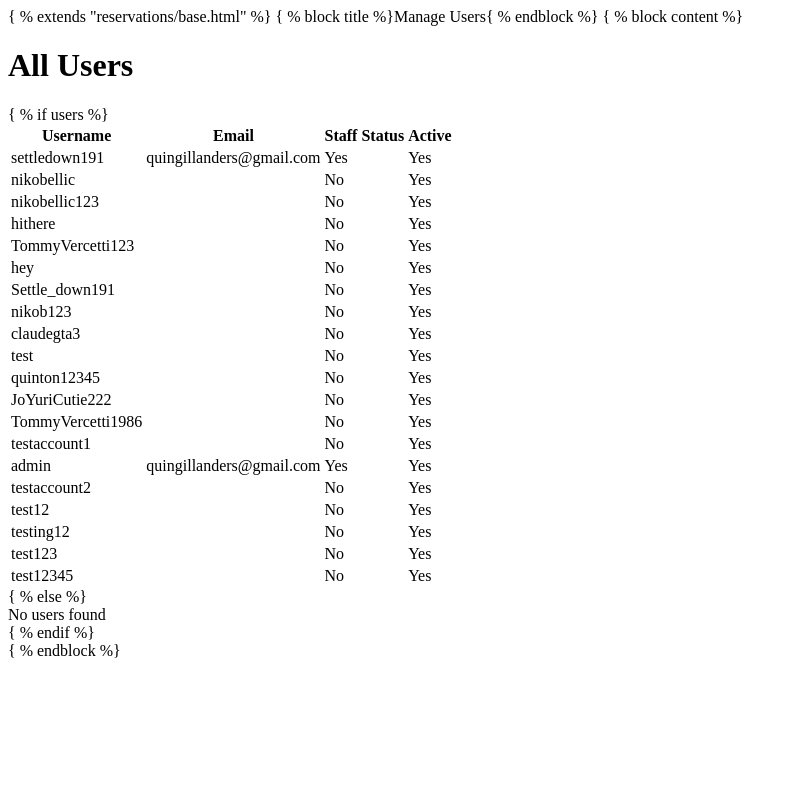
After one commit to quintongillanders/7420Assignment1, a Django app: template room_reservation/reservations/templates/reservations/user_list.html in a window 1280 px wide. The commit adds this page. Shown: the whole page, without its empty margins (0-796 px from the left). Run offline with Django 5.2, Linux system fonts and the light colour scheme; the template is opened without the code that fills it: values that come from a table or form of the project are taken from there, others are empty; data comes from the database, SQL or seed files in the repository; parts of the project's set-up code (start-up, migrations or seed data) failed here and were passed over.

Commit message:
starting to add user management

```diff
--- a/room_reservation/reservations/templates/reservations/room_list.html
+++ b/room_reservation/reservations/templates/reservations/room_list.html
@@ -78,7 +78,10 @@
        class="btn-custom btn-primary-custom">
         <i class="fas fa-calendar-alt"></i> All Reservations
     </a>
-
+    <a href="{% url 'reservations:users' %}"
+       class="btn-custom btn-primary-custom">
+        <i class="fas fa-calendar-alt"></i> Manage Users
+    </a>
 
     </div>
 {% endif %}
--- /dev/null
+++ b/room_reservation/reservations/templates/reservations/user_list.html
@@ -0,0 +1,35 @@
+{ % extends "reservations/base.html" %}
+{ % block title %}Manage Users{ % endblock %}
+
+{ % block content %}
+<div class="container">
+    <h1>All Users</h1>
+
+    { % if users %}
+    <div class="table-responsive">
+        <table class="table table-striped">
+            <thead>
+                <tr>
+                    <th>Username</th>
+                    <th>Email</th>
+                    <th>Staff Status</th>
+                    <th>Active</th>
+                </tr>
+            </thead>
+            <tbody>
+                {% for user in users %}
+                <tr>
+                    <td>{{ user.username }}</td>
+                    <td>{{ user.email }}</td>
+                    <td>{{ user.is_staff|yesno:"Yes,No" }}</td>
+                    <td>{{ user.is_active|yesno:"Yes,No" }}</td>
+                </tr>
+                {% endfor %}
+            </tbody>
+        </table>
+    </div>
+    { % else %}
+<div class="alert alert-info">No users found</div>
+    { % endif %}
+</div>
+{ % endblock %}
--- a/room_reservation/reservations/urls.py
+++ b/room_reservation/reservations/urls.py
@@ -22,4 +22,6 @@ urlpatterns = [
     path("password_reset/done/", auth_views.PasswordResetDoneView.as_view(), name="password_reset_done"),
     path("reset/<uidb64>/<token>", auth_views.PasswordResetConfirmView.as_view(), name="password_reset_confirm"),
     path("reset/done/", auth_views.PasswordResetCompleteView.as_view(), name="password_reset_complete"),
+    path('users/', views.user_list, name='user_list'),
+
 ]
--- a/room_reservation/reservations/views.py
+++ b/room_reservation/reservations/views.py
@@ -11,6 +11,7 @@ from datetime import datetime, time
 from .forms import CustomUserCreationForm, ConferenceRoomForm, ReservationForm
 from .models import ConferenceRoom, Reservation
 from .forms import AdminReservationForm
+from django.contrib.auth.models import User
 
 
 @staff_member_required
@@ -310,3 +311,8 @@ def admin_cancel_reservation(request, reservation_id):
         reservation.delete()
         messages.success(request, 'Reservation canceled successfully!')
     return redirect('reservations:admin_reservations')
+
+@staff_member_required
+def user_list(request):
+    users = User.objects.all()
+    return render(request, 'reservations/user_list.html', {'users': users})
```
Also changed, not shown: 1 other file.
